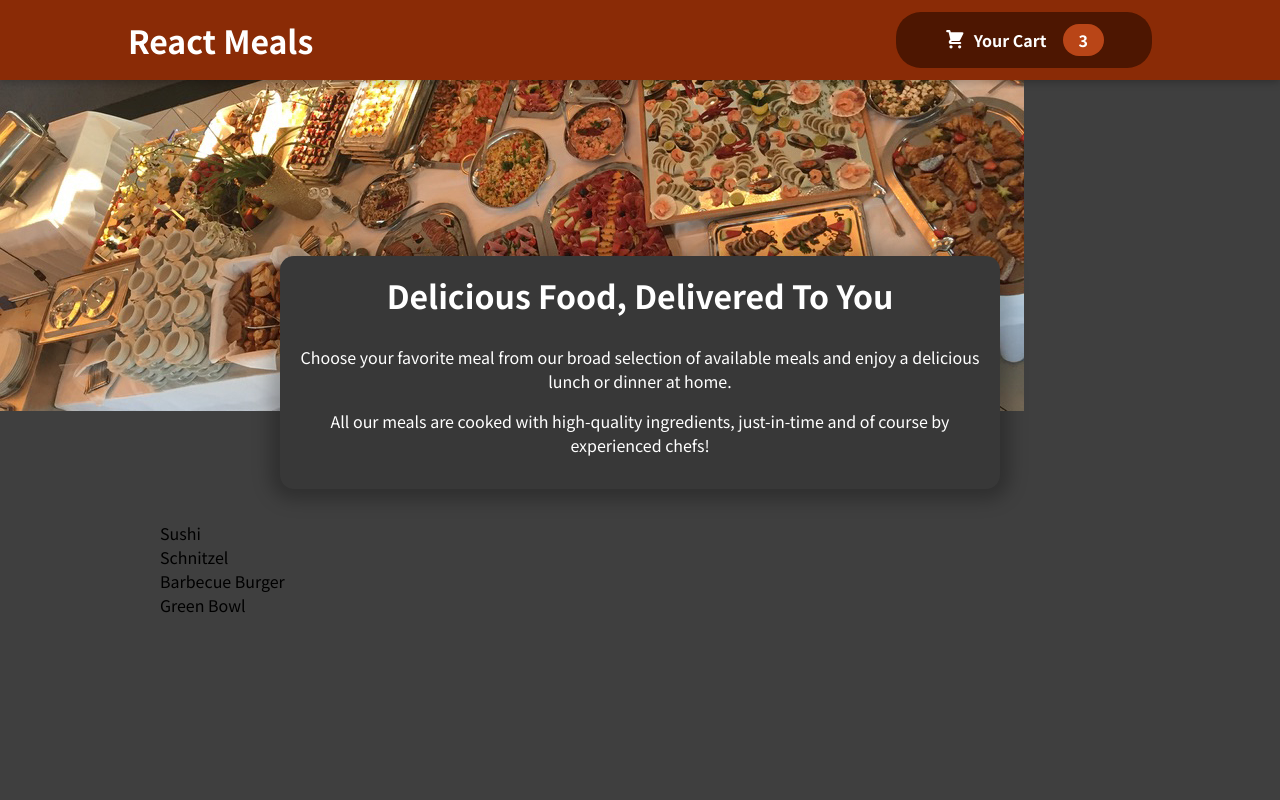
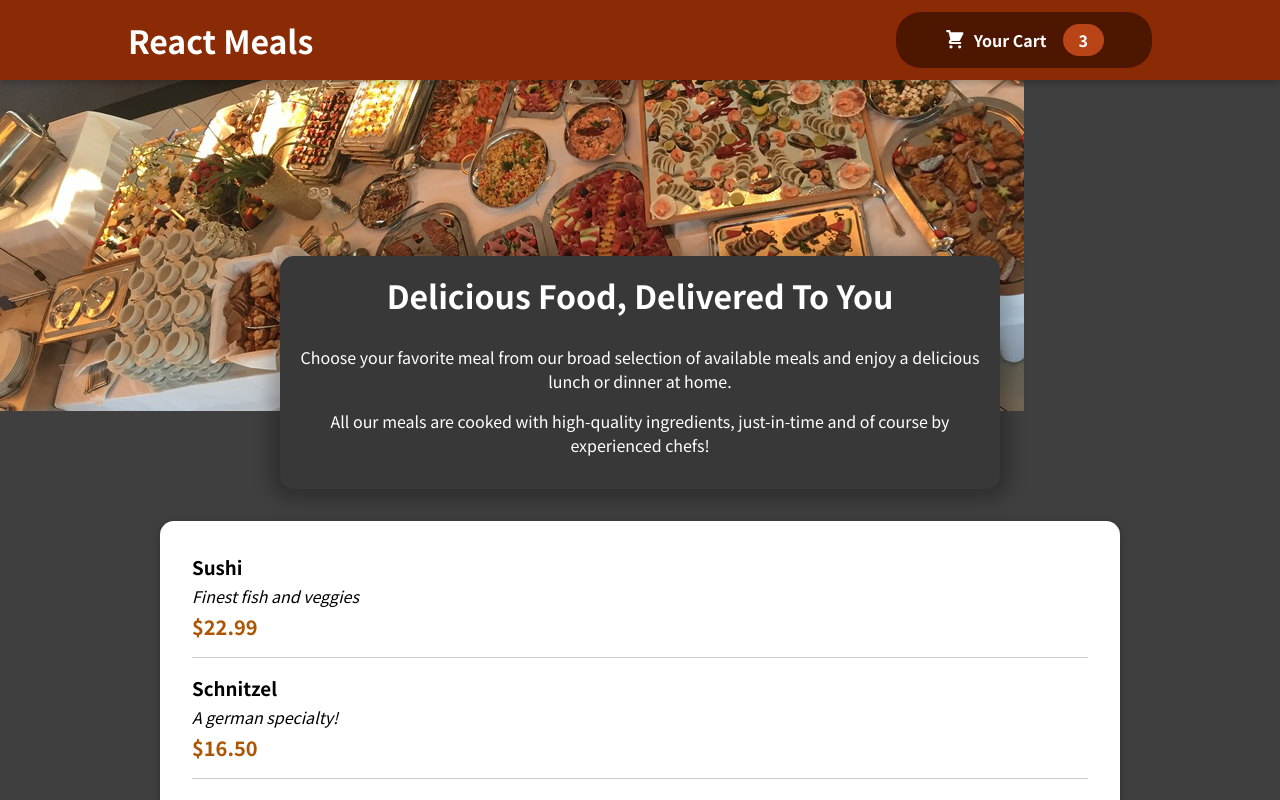
Before and after one commit to broverlord93/react-meals-app, a React (Create React App) app: page / in a window 1280 px wide. Shown: the top 800 px of the page. Built offline with nearby package versions, Linux system fonts and the light colour scheme.

Commit message:
Implement MealItem component to render individual meals to the list of available meals.

```diff
--- a/src/components/Meals/AvailableMeals.js
+++ b/src/components/Meals/AvailableMeals.js
@@ -1,5 +1,7 @@
 import React from "react";
+import Card from "../UI/Card";
 import classes from "./AvailableMeals.module.css"
+import MealItem from "./MealItem/MealItem";
 
 const DUMMY_MEALS = [
     {
@@ -30,15 +32,18 @@ const DUMMY_MEALS = [
 
 const AvailableMeals = (props) => {
     const mealsList = DUMMY_MEALS.map(meal =>
-        <li>
-            {meal.name}
-        </li>
+        <MealItem
+            key={meal.id}
+            name={meal.name}
+            description={meal.description}
+            price={meal.price}
+        />
     );
 
     return (
         <React.Fragment>
             <section className={classes.meals}>
-                <ul>{mealsList}</ul>
+                <Card>{mealsList}</Card>
             </section>
         </React.Fragment>
     );
--- /dev/null
+++ b/src/components/Meals/MealItem/MealItem.js
@@ -0,0 +1,20 @@
+import React from "react";
+
+import classes from "./MealItem.module.css";
+
+const MealItem = props => {
+    const price = `$${props.price.toFixed(2)}`;
+
+    return (
+        <li className={classes.meal}>
+            <div>
+                <h3>{props.name}</h3>
+                <div className={classes.description}>{props.description}</div>
+                <div className={classes.price}>{price}</div>
+            </div>
+            <div></div>
+        </li>
+    );
+};
+
+export default MealItem;
--- /dev/null
+++ b/src/components/Meals/MealItem/MealItem.module.css
@@ -0,0 +1,22 @@
+.meal {
+    display: flex;
+    justify-content: space-between;
+    margin: 1rem;
+    padding-bottom: 1rem;
+    border-bottom: 1px solid #ccc;
+}
+
+.meal h3 {
+    margin: 0 0 0.25rem 0;
+}
+
+.description {
+    font-style: italic;
+}
+
+.price {
+    margin-top: 0.25rem;
+    font-weight: bold;
+    color: #ad5502;
+    font-size: 1.25rem;
+}
--- a/src/components/UI/Card.js
+++ b/src/components/UI/Card.js
@@ -1,6 +1,6 @@
 import React from "react";
 
-import classes from "Card.module.css";
+import classes from "./Card.module.css";
 
 const Card = props => {
     return (
```
Also changed, not shown: src/components/Meals/MealItem/MealItemForm.js (added).
